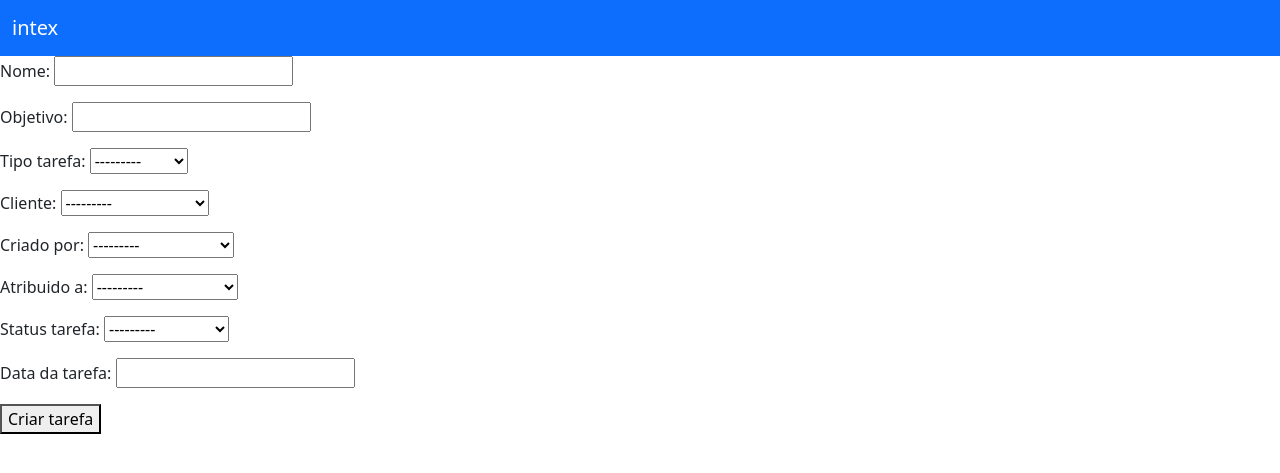
After one commit to thiagohfagundes/Projeto-CS, a Django app: page /tarefas/nova_tarefa/ in a window 1280 px wide. The commit adds this page. Shown: the top 473 px of the page. Run offline with Django 4.2, Linux system fonts and the light colour scheme; data comes from the database, SQL or seed files in the repository; both versions use the stored data as it was after the commit; some libraries are stand-ins or nearby versions.

Commit message:
v0 com a funcionalidade de tarefas
A funcionalidade de tarefas já está configurada, mas ainda falta a opção de conseguir editar a tarefa. Tive um pequeno erro por causa do primary Key

```diff
--- a/appcs/settings.py
+++ b/appcs/settings.py
@@ -112,7 +112,7 @@ AUTH_PASSWORD_VALIDATORS = [
 
 LANGUAGE_CODE = 'pt-br'
 
-TIME_ZONE = 'UTC'
+TIME_ZONE = 'America/Sao_Paulo'
 
 USE_I18N = True
 
--- a/gestaocarteira/models.py
+++ b/gestaocarteira/models.py
@@ -1,12 +1,12 @@
 from django.db import models
 from django.urls import reverse
-from usuarios.models import Usuario
+from django.contrib.auth.models import User
 from produtos.models import Produto
 
 class Carteira(models.Model):
     nome = models.CharField(max_length=30)
     descricao = models.CharField(max_length=300, blank=True, null=True)
-    responsavel = models.ForeignKey(Usuario, on_delete=models.SET_NULL, blank=True, null=True)
+    responsavel = models.ForeignKey(User, on_delete=models.SET_NULL, blank=True, null=True)
 
 # Create your models here.
 class Cliente(models.Model):
@@ -28,7 +28,7 @@ class Cliente(models.Model):
     # incluir tarefas com relação onetomany
 
     def get_absolute_url(self):
-        return reverse('clientes', args=(str(self.id)))
+        return reverse('clientes')
 
 class Contrato(models.Model):
     STATUS_CONTRATO = [
--- a/tarefas/models.py
+++ b/tarefas/models.py
@@ -1,5 +1,7 @@
 from django.db import models
-from gestaocarteira.models import Cliente, Usuario
+from gestaocarteira.models import Cliente
+from django.contrib.auth.models import User
+from django.urls import reverse
 
 # Create your models here.
 class Tarefa(models.Model):
@@ -30,6 +32,12 @@ class Tarefa(models.Model):
     objetivo = models.CharField(max_length=356)
     tipo_tarefa = models.CharField(max_length=3, choices=TIPO_TAREFA)
     cliente = models.ForeignKey(Cliente, on_delete=models.CASCADE)
-    criado_por = models.ForeignKey(Usuario, on_delete=models.CASCADE, related_name='criado_por')
-    atribuido_a = models.ForeignKey(Usuario, on_delete=models.CASCADE, related_name='atribuido_a')
+    criado_por = models.ForeignKey(User, on_delete=models.CASCADE, related_name='criado_por')
+    atribuido_a = models.ForeignKey(User, on_delete=models.CASCADE, related_name='atribuido_a')
     status_tarefa = models.CharField(max_length=3, choices=STATUS_TAREFA)
+    data_criacao = models.DateTimeField(auto_now_add=True)
+    data_atualizacao = models.DateTimeField(auto_now=True)
+    data_da_tarefa = models.DateTimeField(null=True, blank=True)
+
+    def get_absolute_url(self):
+        return reverse('tarefas')
--- a/tarefas/urls.py
+++ b/tarefas/urls.py
@@ -1,6 +1,10 @@
 from django.urls import path
 from . import views
+from .views import *
 
 urlpatterns = [
-    path('', views.tarefas, name='tarefas'),
+    path('', ListarTarefas.as_view(), name='tarefas'),
+    path('nova_tarefa/', AdicionarTarefa.as_view(), name='criar_tarefa'),
+    path('editar_tarefa/', EditarTarefa.as_view(), name='editar_tarefa'),
+    path('detalhes_tarefa/<int:pk>', DetalhesTarefa.as_view(), name='detalhes_tarefa')
 ]
--- a/tarefas/views.py
+++ b/tarefas/views.py
@@ -1,5 +1,21 @@
 from django.shortcuts import render
+from .models import *
+from django.views.generic import ListView, DetailView, CreateView, DeleteView, UpdateView
 
-# Create your views here.
-def tarefas(request):
-    return render(request, "tarefas.html")
+# Create your views here
+class ListarTarefas(ListView):
+    model = Tarefa
+    template_name = 'tarefas/tarefas.html'
+
+class AdicionarTarefa(CreateView):
+    model = Tarefa
+    template_name = 'tarefas/criar_tarefas.html'
+    fields = '__all__'
+
+class EditarTarefa(UpdateView):
+    model = Tarefa
+    template_name = 'tarefas/editar_tarefa.html'
+
+class DetalhesTarefa(DetailView):
+    model = Tarefa
+    template_name = 'tarefas/detalhes_tarefa.html'
--- a/templates/base.html
+++ b/templates/base.html
@@ -39,7 +39,7 @@
                   <a class="nav-link disabled" href="#">Negócios</a>
                 </li>
                 <li class="nav-item">
-                  <a class="nav-link disabled" href="#">Tarefas</a>
+                  <a class="nav-link active" href="{% url 'tarefas' %}">Tarefas</a>
                 </li>
                 <li class="nav-item">
                   <a class="nav-link disabled" href="#">Produtos</a>
--- /dev/null
+++ b/templates/tarefas/criar_tarefas.html
@@ -0,0 +1,12 @@
+{% extends 'base.html' %}
+
+{% block title %}Criar nova tarefa{% endblock %}
+
+{% block main %}
+<form method="post">
+    {% csrf_token %}
+    {{ form.as_p }}
+    <button type="submit">Criar tarefa</button>
+</form>
+
+{% endblock %}
```
Also changed, not shown: gestaocarteira/views.py (+3 -4 lines), templates/tarefas/detalhes_tarefa.html (added, +17 -0 lines), templates/tarefas/editar_tarefa.html (added, +12 -0 lines), templates/tarefas/tarefas.html (added, +49 -0 lines), db.sqlite3, gestaocarteira/migrations/0002_alter_carteira_responsavel.py (added), tarefas/migrations/0002_tarefa_data_atualizacao_tarefa_data_criacao_and_more.py (added), tarefas/migrations/0003_alter_tarefa_atribuido_a_alter_tarefa_criado_por.py (added), templates/clientes/clientes.html (renamed from templates/clientes.html), templates/clientes/criarcliente.html (renamed from templates/criarcliente.html), templates/clientes/detalhescliente.html (renamed from templates/detalhescliente.html), templates/clientes/editarcliente.html (renamed from templates/editarcliente.html), templates/tarefas.html (deleted).
